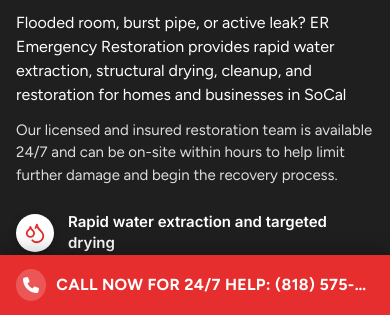
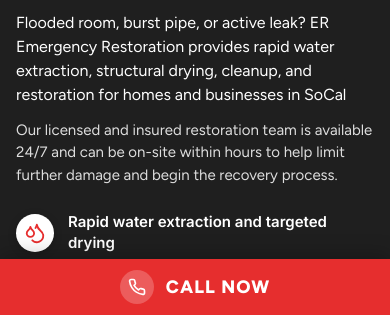
Before and after one commit to Diegohernan1994/er-emergency, an Astro site: page /v2 in a window 390 px wide. Shown: the part 529-844 px from the top of the page. Built offline with nearby package versions, Linux system fonts and the light colour scheme; Astro itself is replaced by a stand-in of ours.

Commit message:
style(v2): simplify mobile sticky call bar to bold CALL NOW without text overflow

```diff
--- a/src/components/v2/StickyCallBar.astro
+++ b/src/components/v2/StickyCallBar.astro
@@ -3,11 +3,13 @@
 ---
 
 <div class="sticky-call-bar-wrapper">
-  <a href="tel:8185756016" class="sticky-call-bar">
+  <a href="tel:8185756016" class="sticky-call-bar" aria-label="Call ER Emergency Restoration">
     <span class="icon-pulse">
-      <i class="fa-solid fa-phone"></i>
+      <svg xmlns="http://www.w3.org/2000/svg" width="18" height="18" viewBox="0 0 24 24" fill="none" stroke="#FFFFFF" stroke-width="2.2" stroke-linecap="round" stroke-linejoin="round" aria-hidden="true">
+        <path d="M22 16.92v3a2 2 0 0 1-2.18 2 19.79 19.79 0 0 1-8.63-3.07 19.5 19.5 0 0 1-6-6 19.79 19.79 0 0 1-3.07-8.67A2 2 0 0 1 4.11 2h3a2 2 0 0 1 2 1.72 12.84 12.84 0 0 0 .7 2.81 2 2 0 0 1-.45 2.11L8.09 9.91a16 16 0 0 0 6 6l1.27-1.27a2 2 0 0 1 2.11-.45 12.84 12.84 0 0 0 2.81.7A2 2 0 0 1 22 16.92z" />
+      </svg>
     </span>
-    <span class="call-text">Call Now for 24/7 Help: <strong>(818) 575-6016</strong></span>
+    <span class="call-text">CALL NOW</span>
   </a>
 </div>
 
@@ -32,32 +34,32 @@
       display: flex;
       align-items: center;
       justify-content: center;
-      gap: 10px;
-      height: 60px;
+      gap: 12px;
+      height: 56px;
       padding: 0 16px;
       color: #ffffff;
       text-decoration: none;
       font-family: var(--font-heading);
-      font-weight: 700;
-      font-size: 16px;
+      font-weight: 800;
+      font-size: 18px;
       text-transform: uppercase;
-      letter-spacing: 0.02em;
+      letter-spacing: 0.05em;
     }
 
     .icon-pulse {
       display: flex;
       align-items: center;
       justify-content: center;
-      width: 32px;
-      height: 32px;
+      width: 34px;
+      height: 34px;
       border-radius: 50%;
-      background: rgba(255, 255, 255, 0.2);
+      background: rgba(255, 255, 255, 0.22);
     }
 
     .call-text {
-      white-space: nowrap;
-      overflow: hidden;
-      text-overflow: ellipsis;
+      font-size: 18px;
+      font-weight: 800;
+      letter-spacing: 0.06em;
     }
   }
 </style>
```
